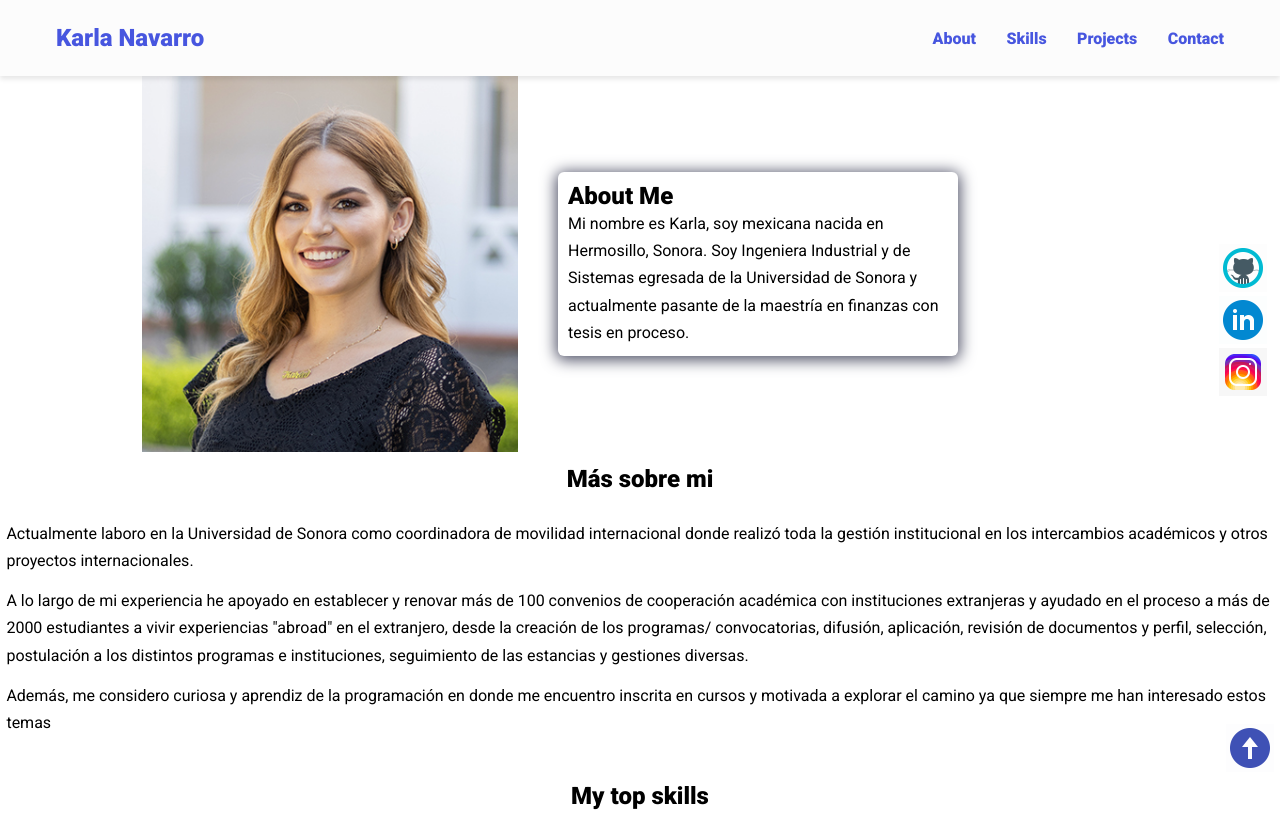
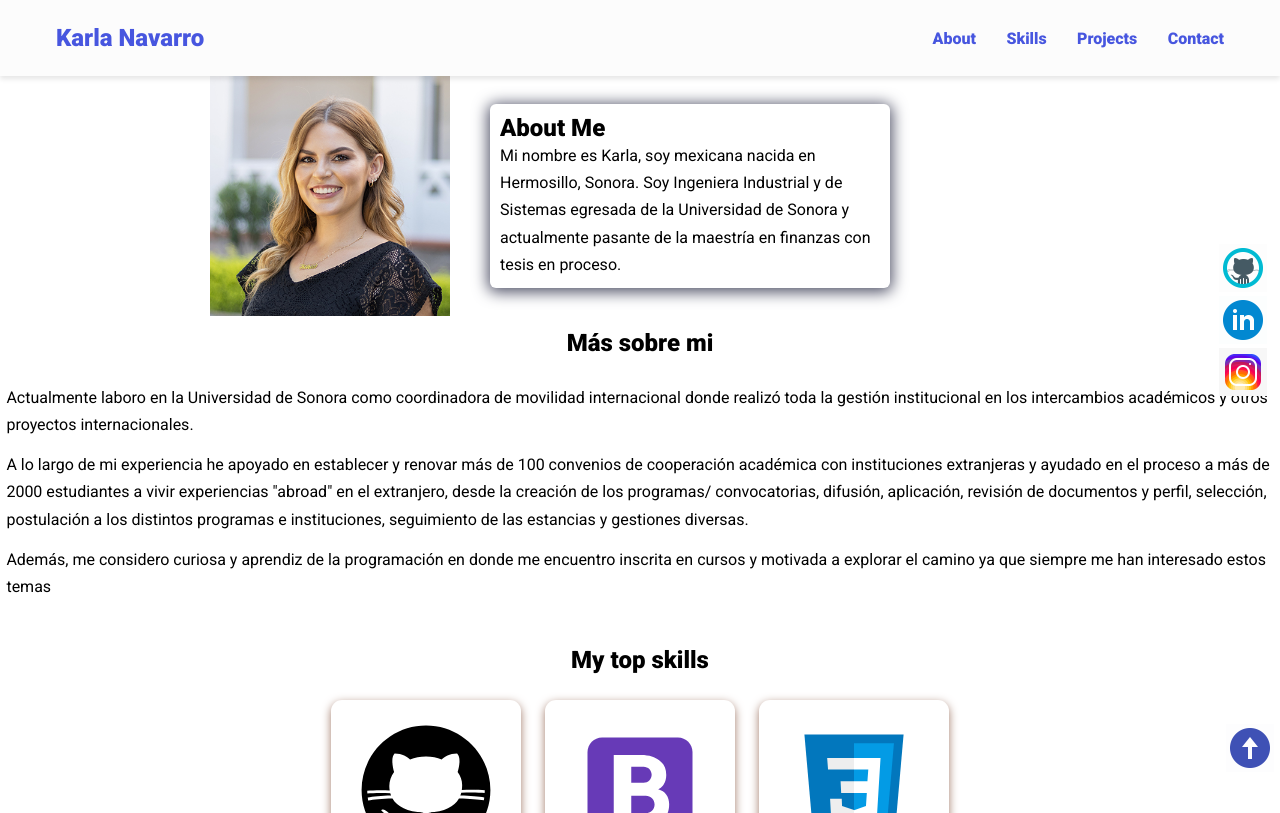
Before and after one commit to karlanavarroy/karlanavarroy.github.io, a plain HTML site: page index.html in a window 1280 px wide. Shown: the top 813 px of the page. Drawn offline with nearby package versions, Linux system fonts and the light colour scheme.

Commit message:
Update styles.css

```diff
--- a/assets/css/styles.css
+++ b/assets/css/styles.css
@@ -116,7 +116,7 @@ nav ul li {
 }
 
 .hero img{
-    height: 23.5rem;
+    height: 15rem;
 }
 
 .bio{
```
